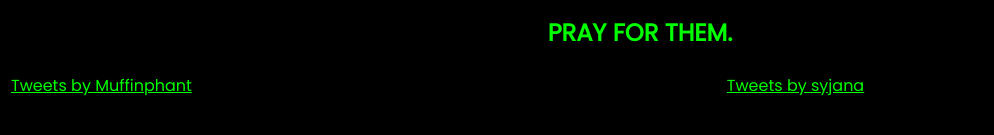
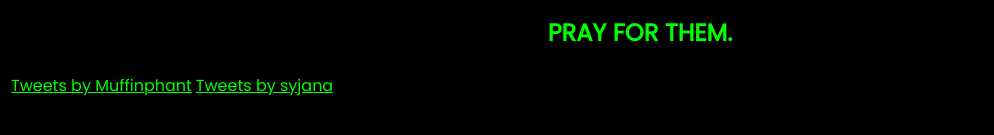
Before and after one commit to glorytodcm/glorytodcm.github.io, a plain HTML site: page index.html in a window 1280 px wide. Shown: the part 429-564 px from the top of the page, without its empty margins (0-994 px from the left). Drawn offline with Linux system fonts and the light colour scheme.

Commit message:
Tried to fix table?

```diff
--- a/index.html
+++ b/index.html
@@ -22,7 +22,7 @@
 		<h4><i>4 months of very hard work - don't let them be in vain.</i></h4>
 		<img src="https://abs.twimg.com/emoji/v2/72x72/1f64f.png"/>
 		<h2> PRAY FOR THEM. </h2>
-		<table width="100%">
+		<table>
 			<tr>
 				<td>
 					<a class="twitter-timeline" data-lang="en" data-width="300" data-height="1000" data-theme="dark" href="https://twitter.com/Muffinphant?ref_src=twsrc%5Etfw">Tweets by Muffinphant</a>
```
